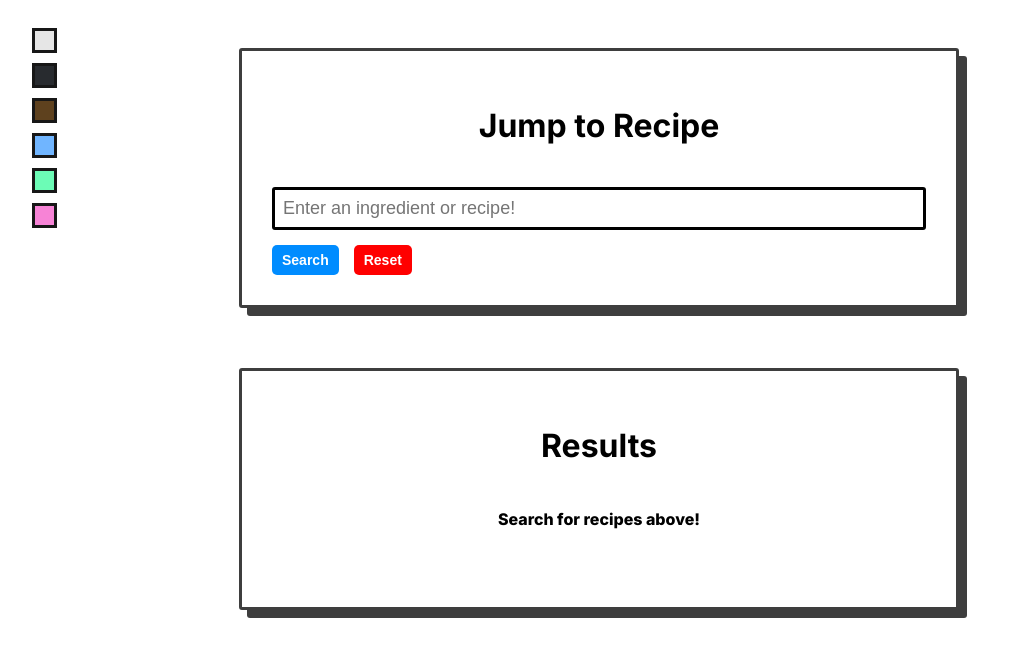
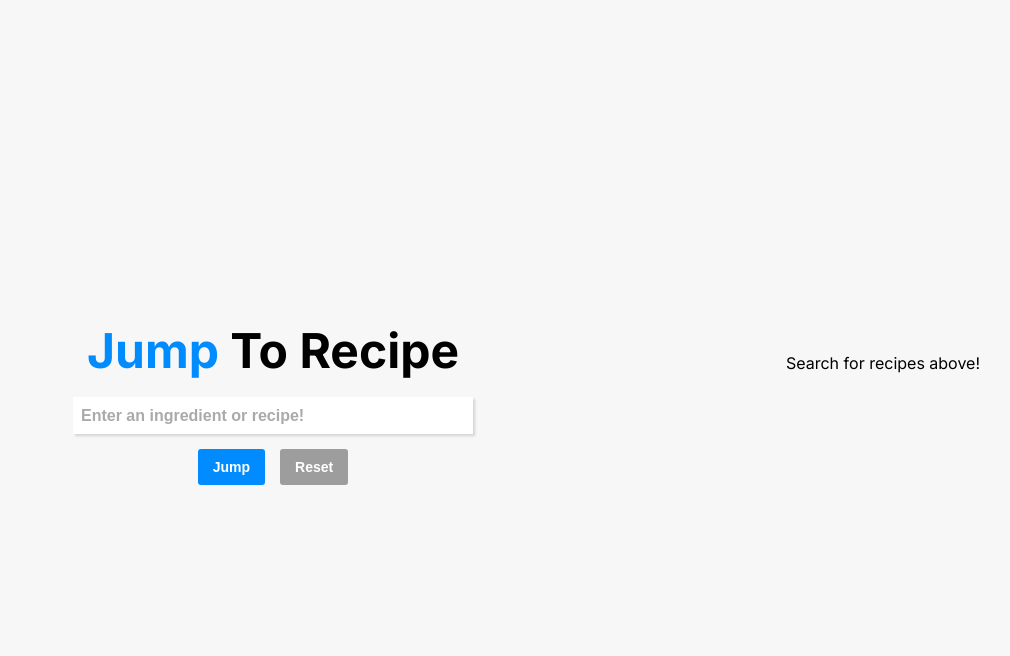
Before and after one commit to davisknight31/Jump-To-Recipe, a React (Vite) app in the folder frontend/: page / in a window 1280 px wide. Shown: the top 656 px of the page, without its empty margins (37-1047 px from the left). Built offline with nearby package versions, Linux system fonts and the light colour scheme; a web font is replaced by a local one.

Commit message:
restyle home page

```diff
--- a/frontend/src/app/App.css
+++ b/frontend/src/app/App.css
@@ -1,15 +1,19 @@
 #root {
-  max-width: 720px;
-  margin: 0 auto;
-  padding: 0.5rem;
-  padding-right: 1rem;
+  /* max-width: 720px; */
+  /* margin: 0 auto; */
+  /* padding: 0.5rem; */
+  /* padding-right: 1rem; */
   text-align: center;
   background-color: var(--background-color);
   color: var(--text-color);
+  /* height: 100vh; */
+}
+.App {
+  height: 100vh;
 }
 
 @media (max-width: 400px) {
   #root {
-    padding: 0.25rem;
+    /* padding: 0.25rem; */
   }
 }
--- a/frontend/src/app/App.jsx
+++ b/frontend/src/app/App.jsx
@@ -8,7 +8,7 @@ import ThemeSwitcher from "../components/theme-switcher/ThemeSwitcher";
 function App() {
   return (
     <>
-      <ThemeSwitcher></ThemeSwitcher>
+      {/* <ThemeSwitcher></ThemeSwitcher> */}
       <Router>
         <div className="App">
           <Routes>
--- a/frontend/src/app/index.css
+++ b/frontend/src/app/index.css
@@ -18,7 +18,7 @@
   text-rendering: optimizeLegibility;
   -webkit-font-smoothing: antialiased;
   -moz-osx-font-smoothing: grayscale;
-  --primary-color-light-theme: #e6e6e6;
+  --primary-color-light-theme: #f7f7f7;
   --primary-color-dark-theme: #282b2f;
   --primary-color-mocha-theme: #5e411e;
   --primary-color-blue-theme: #70b5ff;
@@ -27,7 +27,7 @@
 }
 
 .light-theme {
-  --background-color: #ffffff;
+  --background-color: #f7f7f7;
   --text-color: #000000;
   --primary-color: #3e3e3e;
 }
--- a/frontend/src/app/routes/home/HomePage.css
+++ b/frontend/src/app/routes/home/HomePage.css
@@ -1,4 +1,4 @@
-.cards {
+/* .cards {
   display: flex;
   flex-direction: column;
   gap: 50px;
@@ -17,4 +17,115 @@
 .button-group {
   display: flex;
   gap: 15px;
+} */
+
+.home-container {
+  display: flex;
+  justify-content: space-evenly;
+  flex-wrap: wrap;
+  height: 100%;
+  max-width: 1500px;
+  margin: auto;
 }
+
+.search-container {
+  /* min-width: 400px; */
+  /* width: 30%; */
+  /* max-width: 500px; */
+  width: 400px;
+  margin: auto 0 auto 0;
+  padding: 50px;
+  transition: transform 2s;
+
+  /* .jump {
+    transition: color 1s;
+  }
+
+  .to {
+    transition: color 1s;
+  }
+
+  .recipe {
+    transition: color 1s;
+  } */
+
+  /* Input {
+    transition: translate 1s;
+  }
+
+  .button-group {
+    transition: translate 1s;
+  } */
+}
+
+@keyframes colorRotate {
+  from {
+    color: rgb(0, 0, 0);
+  }
+  10% {
+    color: rgb(0, 63, 114);
+  }
+  50% {
+    color: rgb(0, 140, 255);
+  }
+  75% {
+    color: rgb(0, 63, 114);
+  }
+  100% {
+    color: rgb(0, 0, 0);
+  }
+}
+
+.search-container:hover {
+  .website-title {
+    animation: colorRotate 5s linear 0s infinite;
+  }
+
+  /* Input {
+    translate: -50px;
+  }
+  .button-group {
+    translate: 50px;
+  }  */
+  transform: scale(1.1);
+}
+
+.website-title {
+  padding: 0;
+  margin: 0;
+  font-size: 48px;
+  padding-bottom: 10px;
+
+  /* transition: translate 1s; */
+}
+
+.website-title:hover {
+  /* translate: 50px; */
+}
+
+.jump {
+  color: rgb(0, 140, 255);
+}
+
+/* .home-search {
+  transition: translate 1s;
+}
+.home-search:hover {
+  translate: -50px;
+} */
+
+.button-group {
+  display: flex;
+  justify-content: center;
+  gap: 15px;
+}
+
+.results-container {
+  /* width: 50%; */
+  /* min-width: 500px; */
+  /* max-width: 1000px; */
+  /* width: 750px; */
+  min-width: 600px;
+  width: fit-content;
+  margin: auto 0 auto 0;
+}
--- a/frontend/src/app/routes/home/HomePage.jsx
+++ b/frontend/src/app/routes/home/HomePage.jsx
@@ -36,7 +36,42 @@ const HomePage = () => {
 
   return (
     <>
-      <div className="cards">
+      <div className="home-container">
+        <div className="search-container">
+          <h1 className="website-title">
+            <span className="jump">Jump</span>
+            <span> To</span>
+            <span> Recipe</span>
+          </h1>
+          <Input
+            className="home-search"
+            value={inputValue}
+            onChange={handleInputChange}
+            placeholderText="Enter an ingredient or recipe!"
+            handleKeyPress={handleKeyPress}
+          ></Input>
+          <div className="button-group">
+            <Button
+              label="Jump"
+              reset={false}
+              onClick={handleSearchClick}
+            ></Button>
+            <Button
+              label="Reset"
+              reset={true}
+              onClick={handleResetClick}
+            ></Button>
+          </div>
+        </div>
+        <div className="results-container">
+          <RecipeList
+            searchValue={searchValue}
+            resetClicked={resetValue}
+            setResetValue={setResetValue} // Pass the setter to RecipeList
+          ></RecipeList>
+        </div>
+      </div>
+      {/* <div className="cards">
         <Card label="Jump to Recipe">
           <Input
             value={inputValue}
@@ -65,7 +100,7 @@ const HomePage = () => {
             setResetValue={setResetValue} // Pass the setter to RecipeList
           ></RecipeList>
         </Card>
-      </div>
+      </div> */}
 
       {/* <div className="cards">
         <div className="card">
--- a/frontend/src/components/button/Button.css
+++ b/frontend/src/components/button/Button.css
@@ -1,9 +1,8 @@
 .button {
-  padding: 7px 10px 7px 10px;
+  padding: 10px 15px 10px 15px;
   border: none;
-
-  border-radius: 5px;
-  font-weight: 900;
+  border-radius: 3px;
+  font-weight: 700;
   font-size: 14px;
   width: fit-content;
 }
@@ -20,11 +19,11 @@
 }
 
 .reset {
-  background-color: rgb(255, 0, 0);
+  background-color: rgb(157, 157, 157);
   color: white;
 }
 
 .reset:hover {
   cursor: pointer;
-  background-color: rgb(255, 124, 124);
+  background-color: rgb(212, 212, 212);
 }
--- a/frontend/src/components/input/Input.css
+++ b/frontend/src/components/input/Input.css
@@ -1,4 +1,4 @@
-.wrapper {
+/* .wrapper {
   border: none;
   outline: none;
   position: relative;
@@ -16,14 +16,6 @@
   font-size: 18px;
 }
 
-/* .input-label:focus {
-  opacity: 1;
-  top: -8px;
-  font-size: 60%;
-  transition: all 0.2s ease;
-  font-weight: bold;
-} */
-
 .input-field {
   box-sizing: border-box;
   border: 3px solid black;
@@ -32,8 +24,32 @@
   padding: 8px;
   width: 100%;
   font-size: 18px;
+} */
+
+.input-label {
+  opacity: 0.5;
+  position: absolute;
+  top: 10px;
+  left: 0px;
+  transition: all 0.2s ease;
+  font-size: 18px;
 }
 
-/* .input-field:focus {
-  border-bottom: solid 1px orange;
-} */
+.input-field {
+  box-sizing: border-box;
+  border: none;
+  outline: none;
+  border-radius: 0px;
+  padding: 8px;
+  width: 100%;
+  font-size: 18px;
+  /* box-shadow: 0 0 15px #b3b3b3; */
+  box-shadow: rgba(0, 0, 0, 0.15) 1.95px 1.95px 2.6px;
+  margin-bottom: 15px;
+}
+
+.input-field::placeholder {
+  font-size: 16px;
+  font-weight: bold;
+  color: rgb(170, 170, 170);
+}
--- a/frontend/src/components/recipe-list/RecipeList.css
+++ b/frontend/src/components/recipe-list/RecipeList.css
@@ -1,8 +1,4 @@
-.wrapper {
-  /* padding: 0px 40px 0px 40px; */
-}
-
-.home-spinner-container {
+/* .home-spinner-container {
   display: flex;
   justify-content: center;
 }
@@ -27,9 +23,6 @@
 .recipe-list-item {
   padding: 15px;
   padding-left: 0px;
-  /* display: flex; */
-  /* justify-content: space-between; */
-  /* gap: 10px; */
 }
 
 .recipe-title {
@@ -47,7 +40,6 @@
   color: rgb(238, 194, 0);
   font-weight: 800;
   text-wrap: nowrap;
-  /* margin-left: 10px; */
 }
 
 .pagination {
@@ -63,13 +55,11 @@
   font-size: 14px;
   color: white;
   width: fit-content;
-  /* background-color: rgb(214, 214, 214); */
   background-color: rgb(0, 140, 255);
 }
 
 .page-button:hover {
   cursor: pointer;
-  /* background-color: rgb(233, 233, 233); */
   background-color: rgb(68, 196, 255);
 }
 .page-button:disabled {
@@ -81,4 +71,79 @@
   .recipe-list-item {
     padding-left: 5px;
   }
+} */
+
+.recipe-link {
+  /* width: fit-content; */
+  text-decoration: none;
+  transition: transform 0.2s;
 }
+
+.recipe-link:hover {
+  transform: scale(1.1);
+}
+
+.recipe-list {
+  display: grid;
+  gap: 25px 25px;
+  grid-template-columns: repeat(3, 1fr);
+  grid-template-rows: repeat(3, 1fr);
+  /* width: 90%; */
+}
+
+.recipe-list-item {
+  display: flex;
+  flex-direction: column;
+  justify-content: space-evenly;
+  background-color: white;
+  width: 150px;
+  height: 150px;
+  margin: auto;
+  padding: 10px;
+  border-radius: 5px;
+  /* box-shadow: rgba(0, 0, 0, 0.15) 1.95px 1.95px 2.6px; */
+  box-shadow: rgba(149, 157, 165, 0.2) 0px 8px 24px;
+}
+
+.recipe-title {
+  color: var(--text-color);
+  font-weight: 700;
+  text-decoration: none;
+}
+
+.recipe-rating {
+  color: rgb(238, 194, 0);
+  font-weight: 800;
+  text-wrap: nowrap;
+}
+
+.recipe-origin {
+  color: black;
+}
+
+.pagination {
+  display: flex;
+  gap: 20px;
+  justify-content: center;
+  margin-top: 25px;
+}
+
+.page-button {
+  padding: 10px 15px 10px 15px;
+  border: none;
+  border-radius: 3px;
+  font-weight: 700;
+  font-size: 14px;
+  color: white;
+  width: fit-content;
+  background-color: rgb(0, 140, 255);
+}
+
+.page-button:hover {
+  cursor: pointer;
+  background-color: rgb(68, 196, 255);
+}
+.page-button:disabled {
+  cursor: not-allowed;
+  background-color: rgb(214, 214, 214);
+}
--- a/frontend/src/components/recipe-list/RecipeList.jsx
+++ b/frontend/src/components/recipe-list/RecipeList.jsx
@@ -93,8 +93,8 @@ const RecipeList = ({ searchValue, resetClicked, setResetValue }) => {
   }, [resetClicked, setResetValue]);
 
   useEffect(() => {
-    const startIndex = (activePage - 1) * 10;
-    const endIndex = startIndex + 10;
+    const startIndex = (activePage - 1) * 9;
+    const endIndex = startIndex + 9;
     if (recipes.length > 0) {
       const newItems = recipes.slice(startIndex, endIndex);
       setItemsForCurrentPage(newItems);
@@ -125,7 +125,7 @@ const RecipeList = ({ searchValue, resetClicked, setResetValue }) => {
 
   return (
     <>
-      <div className="wrapper">
+      {/* <div className="wrapper"> */}
       {(emptyList && (
         <div className="no-results">Search for recipes above!</div>
       )) ||
@@ -143,22 +143,23 @@ const RecipeList = ({ searchValue, resetClicked, setResetValue }) => {
           <Spinner></Spinner>
         </div>
       )}
-        <ul className="recipe-list">
+      {/* <ul className="recipe-list">
           {itemsForCurrentPage.map((recipe, index) => (
-            <li className="recipe-list-item" key={index}>
             <Link
+              key={index}
               className="recipe-link"
               to={`/details/${
                 recipe.recipe_title
-                }?recipe_link=${encodeURIComponent(
-                  recipe.recipe_link
-                )}&origin=${recipe.origin}`}
+              }?recipe_link=${encodeURIComponent(recipe.recipe_link)}&origin=${
+                recipe.origin
+              }`}
               // state={{
               //   recipe_title: recipe.recipe_title,
               //   recipe_link: recipe.recipe_link,
               //   star_rating: recipe.star_rating,
               // }}
             >
+              <li className="recipe-list-item" key={index}>
                 <span className="recipe-title">{recipe.recipe_title}</span>
                 <br></br>
                 <span className="recipe-rating">
@@ -170,10 +171,44 @@ const RecipeList = ({ searchValue, resetClicked, setResetValue }) => {
                 </span>
                 <br></br>
                 <span className="recipe-origin">{recipe.origin}</span>
+              </li>
             </Link>
-            </li>
           ))}
-        </ul>
+        </ul> */}
+
+      <div className="recipe-list">
+        {itemsForCurrentPage.map((recipe, index) => (
+          <Link
+            key={index}
+            className="recipe-link"
+            to={`/details/${
+              recipe.recipe_title
+            }?recipe_link=${encodeURIComponent(recipe.recipe_link)}&origin=${
+              recipe.origin
+            }`}
+            // state={{
+            //   recipe_title: recipe.recipe_title,
+            //   recipe_link: recipe.recipe_link,
+            //   star_rating: recipe.star_rating,
+            // }}
+          >
+            <div className="recipe-list-item" key={index}>
+              <span className="recipe-title">{recipe.recipe_title}</span>
+              {/* <br></br> */}
+              <span className="recipe-rating">
+                {recipe.star_rating === 0 ? (
+                  <span>No Ratings</span>
+                ) : (
+                  <span>{recipe.star_rating} Stars</span>
+                )}
+              </span>
+              {/* <br></br> */}
+              <span className="recipe-origin">{recipe.origin}</span>
+            </div>
+          </Link>
+        ))}
+      </div>
+
       <div className="pagination">
         {totalPages > 1 && (
           <>
@@ -204,7 +239,7 @@ const RecipeList = ({ searchValue, resetClicked, setResetValue }) => {
           </>
         )}
       </div>
-      </div>
+      {/* </div> */}
     </>
   );
 };
```
Lines whose indentation alone changed are shown as unchanged.
